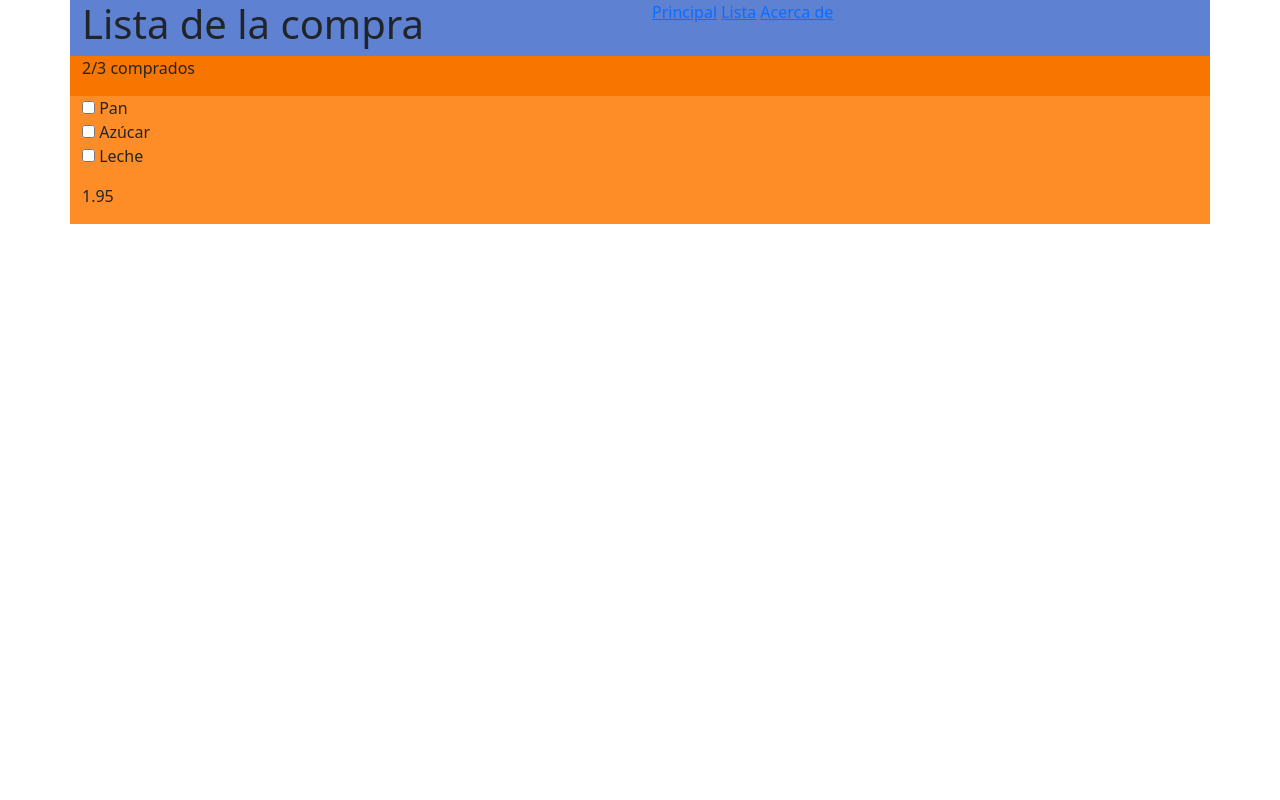
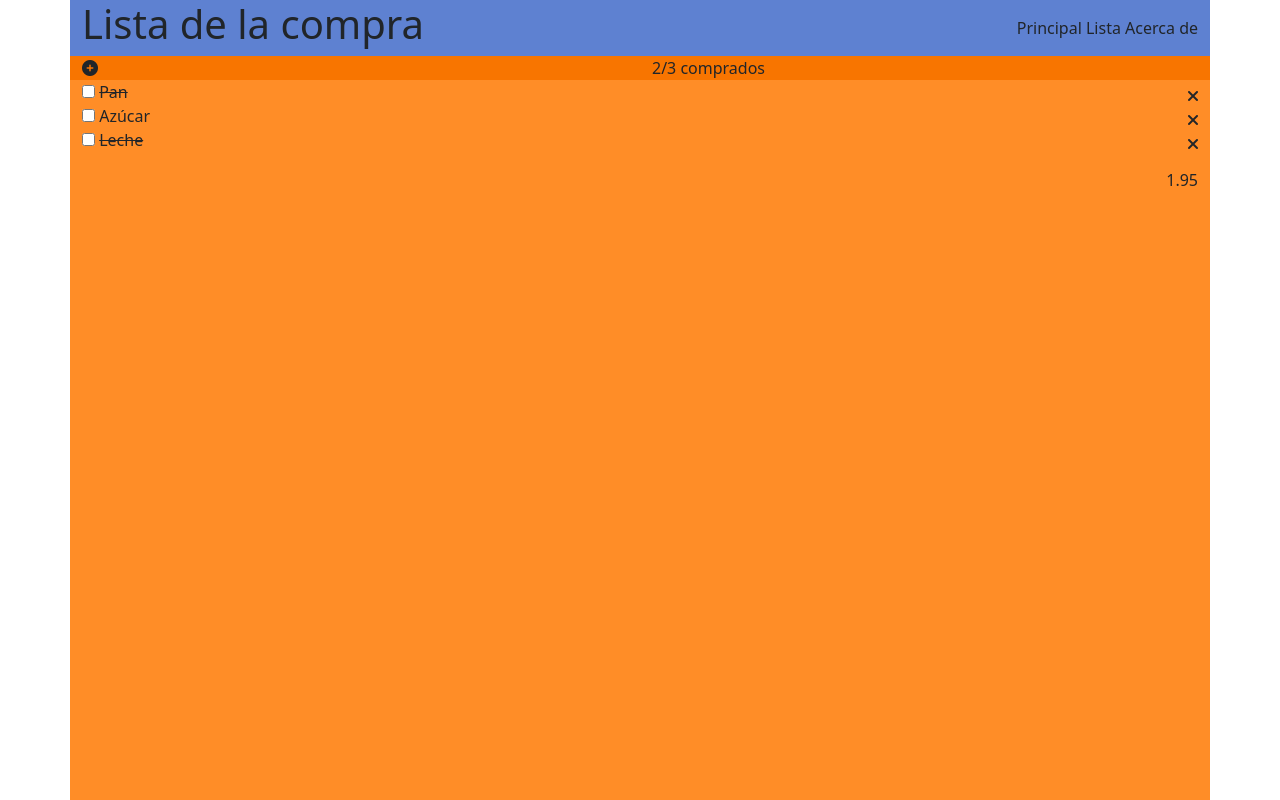
Before and after one commit to AVX00/202201-W1CH4-Alberto-Vidal, a plain HTML site: page index.html in a window 1280 px wide. Drawn offline with nearby package versions, Linux system fonts and the light colour scheme.

Commit message:
added icons and styled the base layout

```diff
--- a/index.html
+++ b/index.html
@@ -4,7 +4,10 @@
     <meta charset="UTF-8">
     <meta http-equiv="X-UA-Compatible" content="IE=edge">
     <meta name="viewport" content="width=device-width, initial-scale=1.0">
-    <link rel="stylesheet" href="path/to/font-awesome/css/font-awesome.min.css">
+    <link rel="stylesheet"
+      href="https://cdnjs.cloudflare.com/ajax/libs/font-awesome/6.0.0-beta3/css/all.min.css"
+      integrity="sha512-Fo3rlrZj/k7ujTnHg4CGR2D7kSs0v4LLanw2qksYuRlEzO+tcaEPQogQ0KaoGN26/zrn20ImR1DfuLWnOo7aBA=="crossorigin="anonymous"
+      referrerpolicy="no-referrer" />
     <link
       href="https://cdn.jsdelivr.net/npm/bootstrap@5.1.3/dist/css/bootstrap.min.css"
       rel="stylesheet"
@@ -15,27 +18,38 @@
   </head>
   <body>
     <div class="container">
-      <header class="row main-header">
-        <h1 class="col main-header__title">Lista de la compra</h1>
-        <nav class="col main-header__menu">
-          <a href="" class="navigation-button">Principal</a>
-          <a href="" class="navigation-button">Lista</a>
-          <a href="" class="navigation-button">Acerca de</a>
+      <header class="row align-items-center main-header">
+        <h1 class="col flex-grow-1 main-header__title">Lista de la compra</h1>
+        <nav class="col flex-grow-1 main-header__menu">
+          <a href="" class="navigation-button no-decoration">Principal</a>
+          <a href="" class="navigation-button no-decoration">Lista</a>
+          <a href="" class="navigation-button no-decoration">Acerca de</a>
         </nav>
       </header>
       <main class="main">
-        <header class="row plus-icon content-header">
-          <p>2/3 comprados</p>
+        <header class="row content-header align-items-center">
+          <div class="fa plus-icon col"></div>
+          <div class="text col">2/3 comprados</div>
         </header>
         <div class="col">
           <ul class="list-unstyled">
-            <li><input type="checkbox" class="main__items"> Pan</li>
-            <li><input type="checkbox" class="main__items"> Azúcar</li>
-            <li><input type="checkbox" class="main__items"> Leche</li>
+            <li><div class="main__items"><input type="checkbox"> <div
+                  class="text-decoration-line-through">Pan</div> <i
+                  class="cross-icon fas
+                  fa-times"></i></div> </li>
+            <li><div class="main__items"><input type="checkbox"> Azúcar
+                <i
+                  class="cross-icon fas
+                  fa-times"></i></div> </li>
+            <li><div class="main__items"><input type="checkbox"> <div
+                  class="text-decoration-line-through">Leche</div> <i
+                  class="cross-icon fas
+                  fa-times"></i> </div> </li>
           </ul>
         </div>
         <div class="row price">
-          <p>1.95</p>
+          <div class="col"></div>
+          <div class="price__text col">1.95</div>
         </div>
       </main>
     </div>
--- a/style.css
+++ b/style.css
@@ -3,10 +3,24 @@
   --bg-content-header: #f87500;
   --bg-content: #ff8d27;
 }
+
+.no-decoration {
+  text-decoration: none;
+  color: inherit;
+}
+.no-decoration:visited {
+  color: inherit;
+}
+
+.text-decoration-line-through {
+  display: inline;
+}
+
 .col {
 }
 .container {
   background-color: var(--bg-content);
+  height: 100vh;
 }
 .content-header {
   background-color: var(--bg-content-header);
@@ -17,16 +31,29 @@
   background-color: var(--bg-main-header);
 }
 .main-header__menu {
+  max-width: fit-content;
 }
 .main-header__title {
 }
 .main__items {
+  width: 100%;
+  position: relative;
 }
 .navigation-button {
 }
-.plus-icon {
+.plus-icon::before {
+  content: "\f055";
 }
 .price {
 }
 .row {
 }
+.price__text {
+  flex: 0;
+}
+
+.cross-icon {
+  right: 0;
+  position: absolute;
+  transform: translateY(50%);
+}
```
Also changed, not shown: path/to/font-awesome/css/font-awesome.min.css (added).
